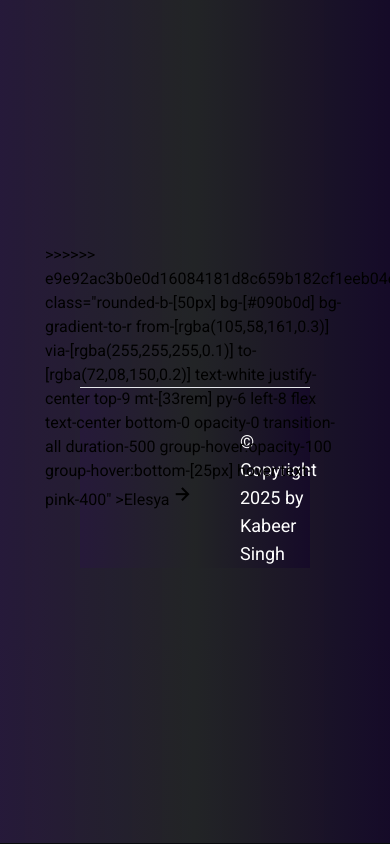
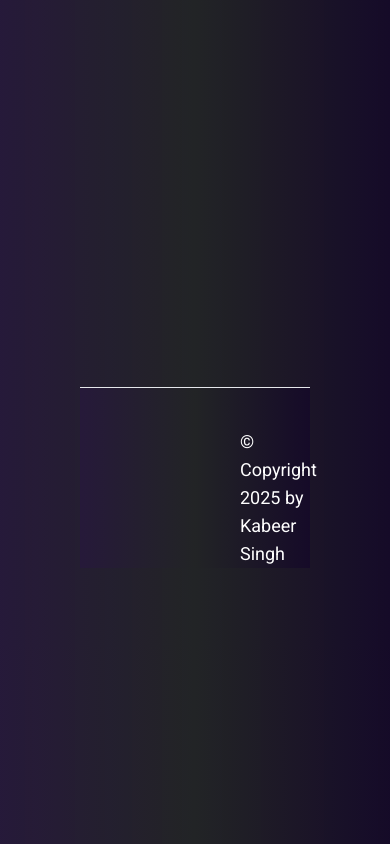
Before and after one commit to kabeersingh77/Kabeer-portfolio, a website built with Vite: page index.html in a window 390 px wide. Shown: the part 3149-3993 px from the top of the page. Built offline with nearby package versions, Linux system fonts and the light colour scheme; files whose address does not match are found by name.

```diff
--- a/index.html
+++ b/index.html
@@ -212,11 +212,7 @@
           class="group card font-roboto w-[300px] h-[600px] m-[10px] rounded-[50px] saturate-50 bg-[url('assets/elesyaweb.png')] bg-cover bg-center relative transition-width duration-500 hover:w-[1000px] cursor-pointer hover:saturate-100"
         >
           <a
-<<<<<<< HEAD
-            href="elesya.html"
-=======
-            href="work-elesya.html"
->>>>>>> e9e92ac3b0e0d16084181d8c659b182cf1eeb04e
+            href="/work-elesya.html"
             class="rounded-b-[50px] bg-[#090b0d] bg-gradient-to-r from-[rgba(105,58,161,0.3)] via-[rgba(255,255,255,0.1)] to-[rgba(72,08,150,0.2)] text-white justify-center top-9 mt-[33rem] py-6 left-8 flex text-center bottom-0 opacity-0 transition-all duration-500 group-hover:opacity-100 group-hover:bottom-[25px] hover:text-pink-400"
             >Elesya<i class="bx bx-right-arrow-alt bx-sm"></i
           ></a>
```
